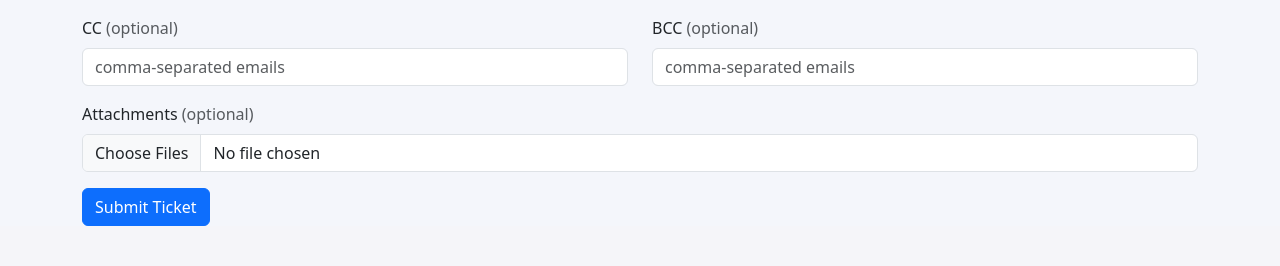
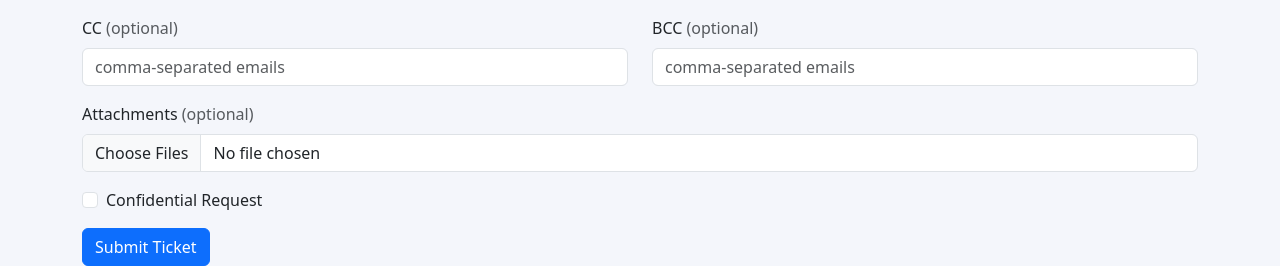
Before and after one commit to shashankshandilya-dotpe1754/data_ticket_system, a Flask app: template templates/requestor_form.html in a window 1280 px wide. Shown: the part 672-938 px from the top of the page. Before the commit the page ends 898 px from the top, so only its background shows below. Run offline with Flask 3, Linux system fonts and the light colour scheme; the template is opened without the code that fills it, so the values that code supplies are empty; parts of the project's set-up code (start-up, migrations or seed data) failed here and were passed over; some libraries are stand-ins or nearby versions.

Commit message:
Update requestor_form.html

```diff
--- a/templates/requestor_form.html
+++ b/templates/requestor_form.html
@@ -57,6 +57,20 @@
     <input type="file" name="attachments" class="form-control" multiple>
   </div>
 
+  <div class="mb-3">
+    <div class="form-check">
+        <input
+            class="form-check-input"
+            type="checkbox"
+            id="is_confidential"
+            name="is_confidential">
+
+        <label class="form-check-label" for="is_confidential">
+            Confidential Request
+        </label>
+    </div>
+</div>
+
   <button type="submit" class="btn btn-primary">Submit Ticket</button>
 </form>
 
```
